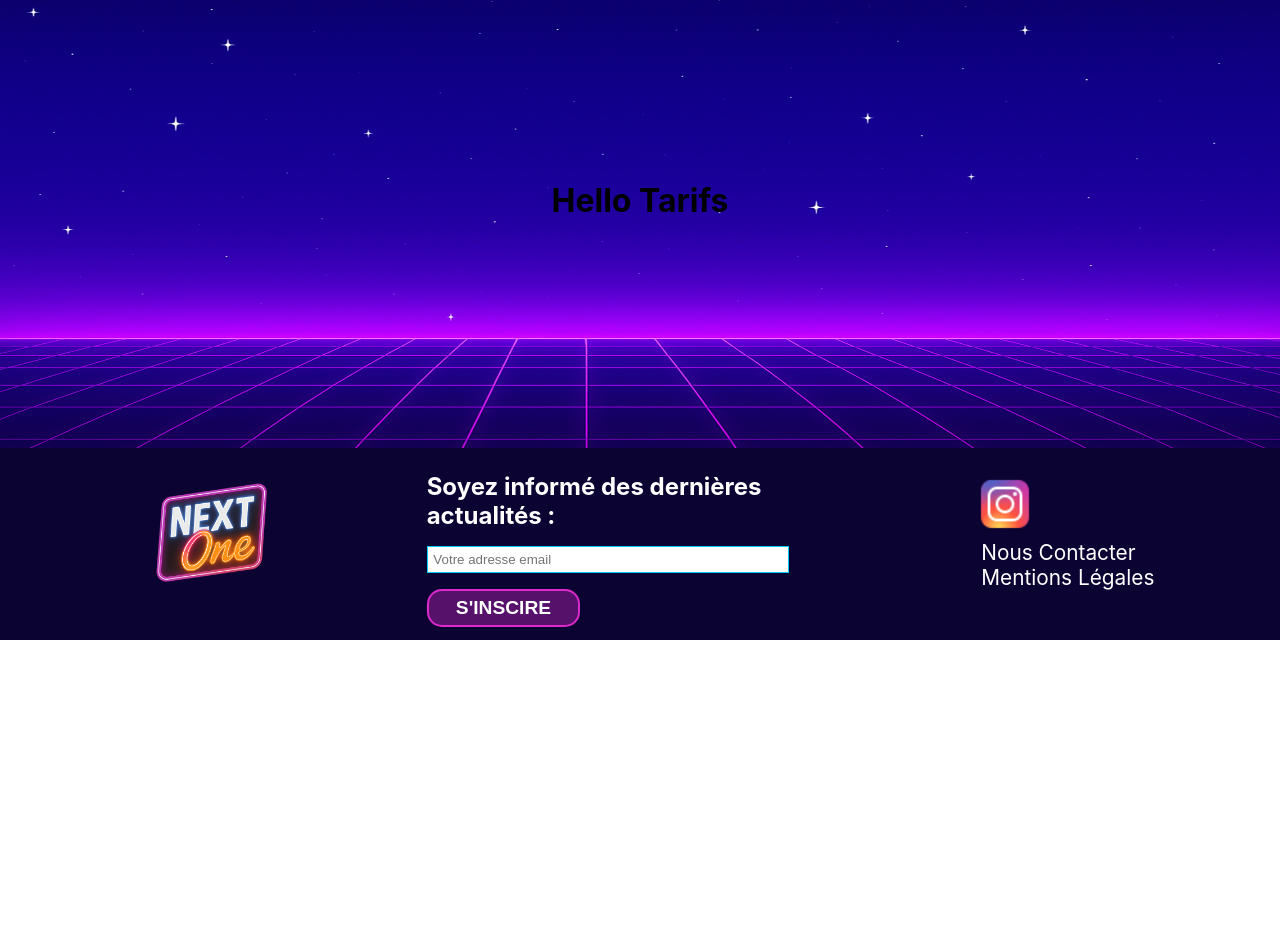
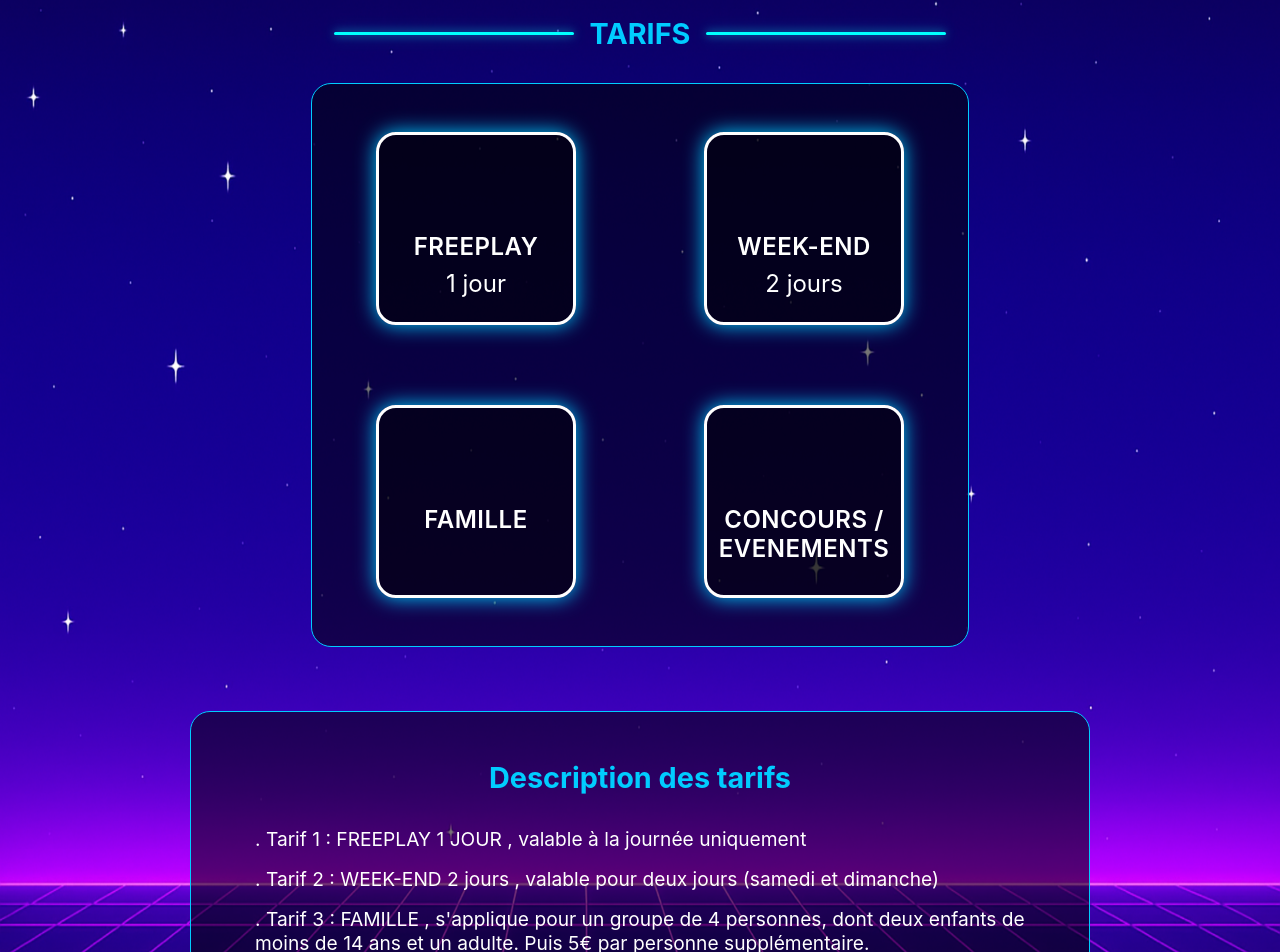
Before and after one commit to wildcodeschool-2025-03/nextOneBack, a React (Vite) app in the folder client/: page /tarifs in a window 1280 px wide. Shown: the part 160-1112 px from the top of the page. Before the commit the page ends 800 px from the top, so only its background shows below. Built offline with nearby package versions, Linux system fonts and the light colour scheme; no server answers.

Commit message:
feat: add price tarif

```diff
--- a/client/src/pages/TarifsPage.tsx
+++ b/client/src/pages/TarifsPage.tsx
@@ -1,3 +1,76 @@
+import { useEffect, useState } from "react";
+import "../styles/tarifsPage.css";
+
 export default function TarifsPage() {
-  return <h1>Hello Tarifs</h1>;
+  const arrayTarifs = ["", "", "", ""];
+  const labels = [
+    { id: 0, title: "FREEPLAY", subtitle: "1 jour" },
+    { id: 1, title: "WEEK-END", subtitle: "2 jours" },
+    { id: 2, title: "FAMILLE", subtitle: "" },
+    { id: 3, title: "CONCOURS / EVENEMENTS", subtitle: "" },
+  ];
+
+  const [tarif, setTarif] = useState<string[]>(() => {
+    const save = localStorage.getItem("tarifs");
+    return save ? JSON.parse(save) : arrayTarifs;
+  });
+
+  useEffect(() => {
+    localStorage.setItem("tarifs", JSON.stringify(tarif));
+  }, [tarif]);
+
+  const changeTarif = (index: number, value: string) => {
+    const update = [...tarif];
+    update[index] = value;
+    setTarif(update);
+  };
+
+  return (
+    <>
+      <div>
+        <section className="tarifs-section">
+          <div className="tarifs-header">
+            <span className="line" />
+            <h2 className="tarifs-title">TARIFS</h2>
+            <span className="line" />
+          </div>
+          <div className="tarifs-grid">
+            {labels.map((label) => (
+              <div key={label.id} className="tarif-block">
+                <div>
+                  <input
+                    type="text"
+                    value={tarif[label.id]}
+                    onChange={(e) => changeTarif(label.id, e.target.value)}
+                    className="tarif-input"
+                  />
+                </div>
+                <div className="title">{label.title}</div>
+                <div className="subtitle">{label.subtitle}</div>
+              </div>
+            ))}
+          </div>
+        </section>
+        <section className="tarifs-description">
+          <h3 className="description-tarifs">Description des tarifs</h3>
+          <p className="price-description">
+            . Tarif 1 : FREEPLAY 1 JOUR , valable à la journée uniquement
+          </p>
+          <p className="price-description">
+            . Tarif 2 : WEEK-END 2 jours , valable pour deux jours (samedi et
+            dimanche)
+          </p>
+          <p className="price-description">
+            . Tarif 3 : FAMILLE , s'applique pour un groupe de 4 personnes, dont
+            deux enfants de moins de 14 ans et un adulte. Puis 5€ par personne
+            supplémentaire.
+          </p>
+          <p className="price-description">
+            . Tarif 4 : CONCOURS ET EVENEMENTS , tarifs valable pour les soirées
+            et évenements exceptionnels
+          </p>
+        </section>
+      </div>
+    </>
+  );
 }
--- /dev/null
+++ b/client/src/styles/tarifsPage.css
@@ -0,0 +1,106 @@
+.tarifs-section {
+  display: flex;
+  flex-direction: column;
+  align-items: center;
+  margin: 4rem 0;
+}
+
+.tarifs-header {
+  display: flex;
+  align-items: center;
+  justify-content: center;
+  gap: 1rem;
+  margin-bottom: 2rem;
+}
+
+.tarifs-title {
+  color: #00ccff;
+  font-size: 1.8rem;
+  position: relative;
+}
+
+.line {
+  flex: 1;
+  height: 0.2rem;
+  background: #00ffff;
+  border-radius: 0.1rem;
+  box-shadow: 0 0 0.5rem #00ffff88, 0 0 1rem #00ffff55;
+  min-width: 15rem;
+  max-width: 10rem;
+}
+
+.tarifs-grid {
+  background: rgba(0, 0, 0, 0.534);
+  border-radius: 20px;
+  border: solid 1px #00ccff;
+  display: grid;
+  grid-template-columns: 1fr 1fr;
+  justify-content: center;
+  gap: 5rem 8rem;
+  padding: 3rem 4rem;
+}
+
+.tarif-block {
+  background: rgba(0, 0, 0, 0.534);
+  border-radius: 20px;
+  border: solid 3px #ffffff;
+  box-shadow: 0 0 20px #00ccff;
+  text-align: center;
+  max-width: 200px;
+}
+
+.tarif-input {
+  width: 10vw;
+  padding: 0rem;
+  text-align: center;
+  border: none;
+  font-size: 3.5rem;
+  background-color: transparent;
+  color: #00ccff;
+  font-weight: bold;
+  padding: 1rem;
+}
+
+.title {
+  color: white;
+  font-size: 1.5rem;
+  font-weight: 600;
+  letter-spacing: 0.5px;
+  text-align: center;
+  padding-bottom: 0.5rem;
+}
+
+.subtitle {
+  font-size: 1.5rem;
+  color: white;
+  margin-bottom: 1.5rem;
+  word-break: break-word;
+  white-space: normal;
+  text-align: center;
+}
+
+.tarifs-description {
+  display: flex;
+  flex-direction: column;
+  background: rgba(0, 0, 0, 0.534);
+  border-radius: 20px;
+  border: solid 1px #00ccff;
+  justify-content: center;
+  padding: 3rem 4rem;
+  margin-bottom: 4rem;
+  max-width: 900px;
+}
+
+.description-tarifs {
+  text-align: center;
+  color: #00ccff;
+  font-size: 1.8rem;
+  margin-bottom: 2rem;
+}
+
+.price-description {
+  text-align: left;
+  color: white;
+  margin-bottom: 1rem;
+  font-size: 1.2rem;
+}
```
Also changed, not shown: 1 other file (tests, documents, lock files or other folders).
